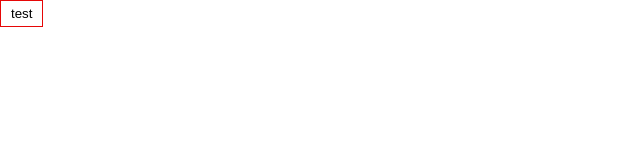
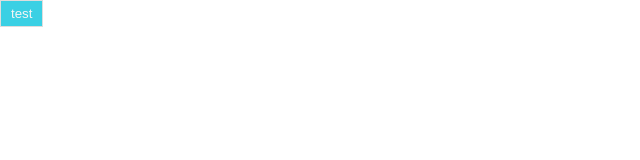
Before and after one commit to murqdan/tilegrid-app, a JavaScript app: page / in a window 1280 px wide. Shown: the top 160 px of the page, without its empty margins (0-640 px from the left). Built offline with nearby package versions, Linux system fonts and the light colour scheme.

Commit message:
(styling componen) css preprocessor

```diff
--- /dev/null
+++ b/src/Button.module.scss
@@ -0,0 +1,14 @@
+$bgColor: rgb(12, 19, 117);
+$bgColorHover: rgb(58, 208, 228);
+
+.default {
+  color: whitesmoke;
+  border: 1px solid #ddd;
+  background-color: $bgColor;
+  padding: 5px 10px;
+  text-align: center;
+}
+
+.default:hover {
+  background-color: $bgColorHover;
+}
```
Also changed, not shown: src/Button.js (+6 -4 lines).
